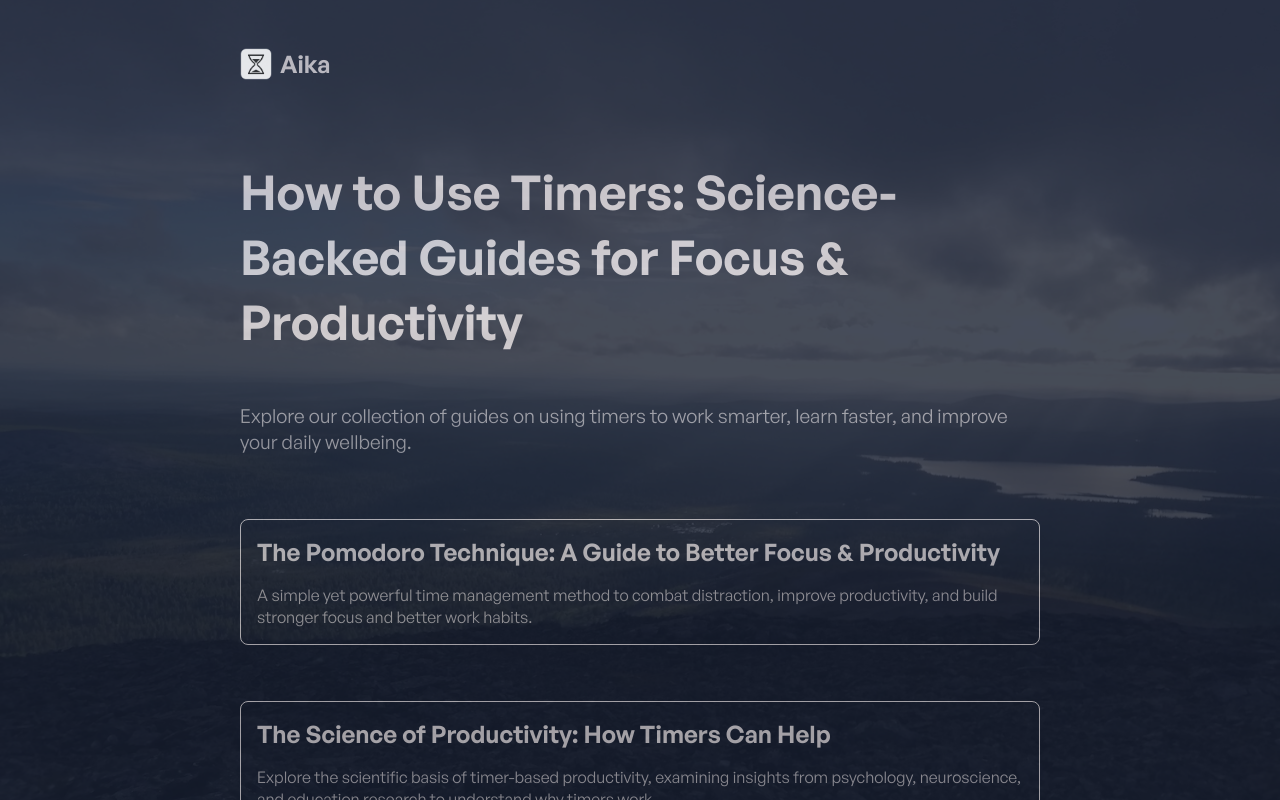
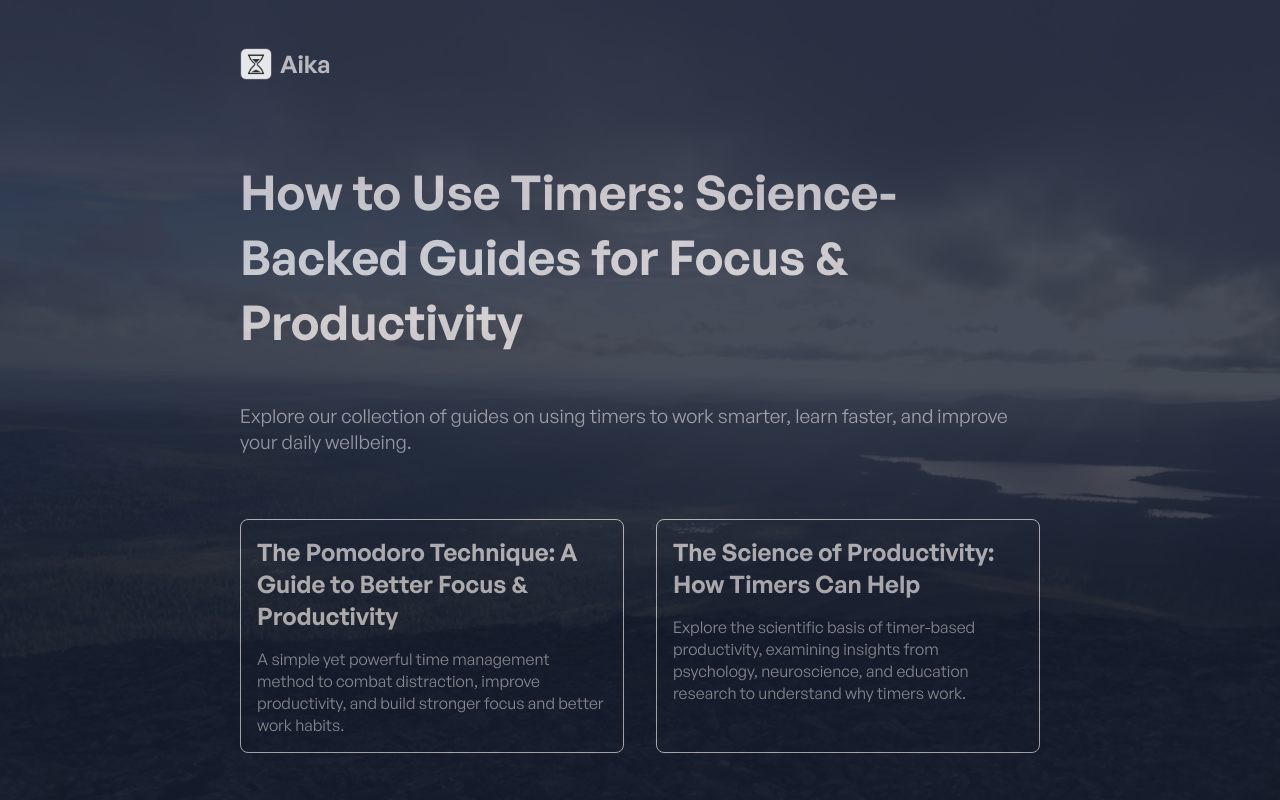
Before and after one commit to sund4e/timer, a Next.js app: page /articles in a window 1280 px wide. Shown: the top 800 px of the page. Built offline with nearby package versions, Linux system fonts and the light colour scheme; no server answers.

Commit message:
fix box width

```diff
--- a/pages/articles.tsx
+++ b/pages/articles.tsx
@@ -30,8 +30,7 @@ const PostList = styled.ul`
 
 const PostItemContainer = styled.li`
   margin-bottom: 1.5rem;
-  flex: 1 1 45%; /* Allows items to grow and shrink */
-  min-width: 300px; /* Prevents items from becoming too narrow */
+  flex: 1 1 300px; /* Allow items to grow and shrink from a 300px base */
   border: 1px solid;
   padding: 1rem;
   border-radius: ${({ theme }) => theme.radius}rem;
```
